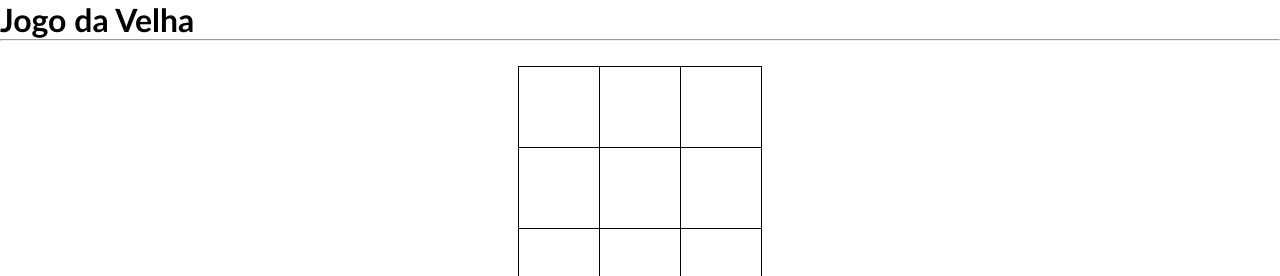
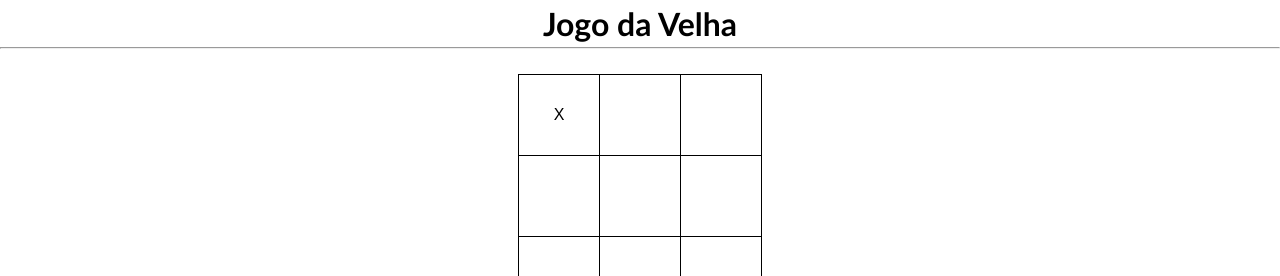
Before and after one commit to MTSampa-io1999/tictactoe-ajax-jquery, a plain HTML site: page index.html in a window 1280 px wide. Both pictures are taken after a click on the element 559 px from the left and 107 px from the top of the page. Shown: the top 276 px of the page. Drawn offline with Linux system fonts and the light colour scheme.

Commit message:
Atualizaçã do jogo
25/10/2023

```diff
--- a/index.html
+++ b/index.html
@@ -13,8 +13,18 @@
         $(document).ready(()=>{
             var move = 1;
             var turn = true;
-            $("#dashboard tr td").click(()=>{
-                console.log("cliquei");
+            $("#dashboard tr td").click((e)=>{
+                console.log($("#" + e.target.id).text());
+                if($("#" + e.target.id).text() =="" && turn){
+                    if(move % 2 == 1){
+                        $("#" + e.target.id).html("X")
+                    } else {
+                        $("#" + e.target.id).html("O")
+                    }
+                    move++;
+                } else {
+                    alert("Jogada Inválida!")
+                }
             })
         })
     </script>
--- a/style.css
+++ b/style.css
@@ -6,6 +6,8 @@
 .Titulo{
     font-family: 'Trebuchet MS', 'Lucida Sans Unicode', 'Lucida Grande', 'Lucida Sans', Arial, sans-serif;
     font-style: normal;
+    text-align: center;
+    margin: 0.3%;
 }
 
 table{
```
